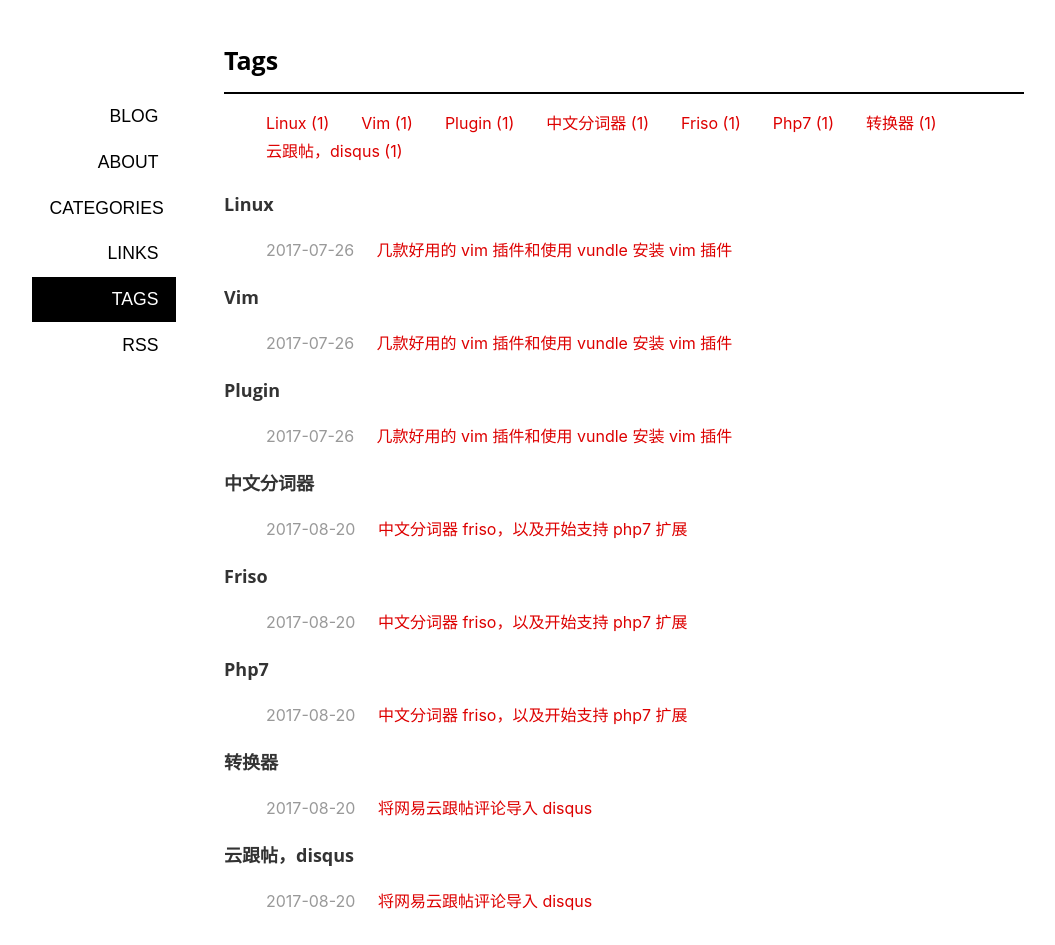
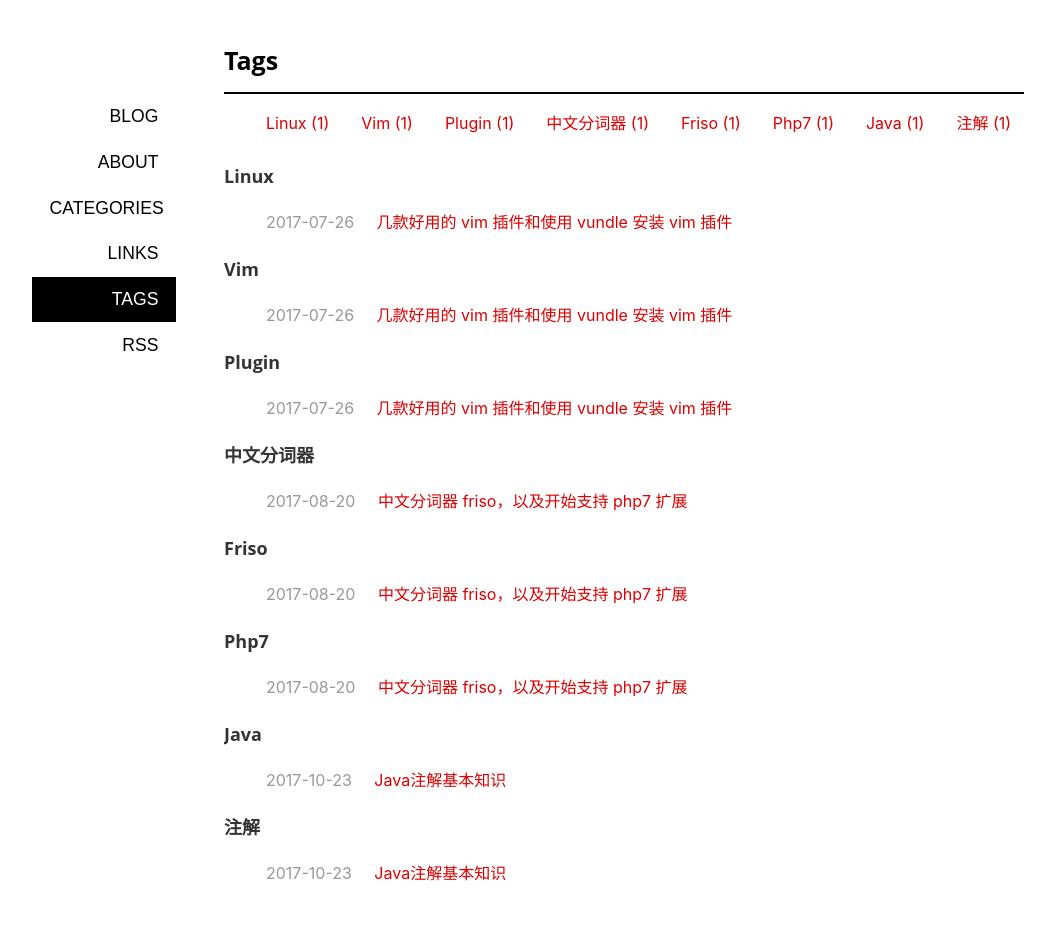
Before and after one commit to jian9ta1ba0/jtbadbb.github.io, a Jekyll site: the page built from tags.html, in a window 1280 px wide. Shown: the whole page, without its empty margins (16-1071 px from the left). Built offline with Jekyll 4.4.1, drawn with Linux system fonts in a browser that asks for light colours; comment, search, counter and statistics services are not loaded; after the commit the page ends 917 px from its top, so only the background shows below that; part of the change alters nothing that is shown.

Commit message:
Update 2017-08-20-yungentie-migrate-to-disqus.md

```diff
--- a/_posts/2017-08-20-yungentie-migrate-to-disqus.md
+++ b/_posts/2017-08-20-yungentie-migrate-to-disqus.md
@@ -1,10 +1,10 @@
 ---
 layout: post
-title: 将网易云跟帖评论导入 disqus
-date: 2017-08-20
+title: Java注解基本知识
+date: 2017-10-23
 categories:
 - tool
-tags: [转换器, 云跟帖，disqus]
+tags: [Java, 注解]
 status: publish
 type: post
 published: true
@@ -13,39 +13,137 @@ meta:
   views: '2'
 author:
   login: slayer
-  email: dongyado@gmail.com
+  email: 18723126233@163.com
   display_name: slayer
 ---
 
-### 背景
+## 定义：
+为代码提供一种形式化（元数据+源代码）的方法，为我们在其他地方可以方便的使用。元数据就是描述数据的数据，就是描述源代码的
+## 为什么引入注解：
+第一个原因：假如你想为应用设置很多的常量或参数，最好使用XML，因为它不会同特定的代码相连。如果你想把某个方法声明为服务，那么使用Annotation会更好一些，因为这种情况下需要注解和方法紧密耦合起来。
+第二个原因：Annotation定义了一种标准的描述元数据的方式
+## JAVA注解的ORM框架
+![161325133151441](https://user-images.githubusercontent.com/14925803/29908475-27c394d2-8e54-11e7-8d4c-8514b7ee0b97.jpg)
+## JAVA注解的实例
+/***********注解声明***************/
 
-两年前使用 jekyll+disqus  代替 wp 作为这个博客的系统的时候，把评论从 wp 导入了 disqus。
-以为从此就可以愉快的码字了，然而过了几个月，由于某种原因，disqus 说不能访问就不能访问了。
+     /**水果名称**/
+    @Target(ElementType.FIELD)
+    @Retention(RetentionPolicy.RUNTIME)
+    @Documented
+    public @interface FruitName {
+        String value() default "";
+       }
 
-在看过了国内几个第三方评论平台，最后投奔了多说，然后又因为某种原因，没用两个月，多说就关了。
+     /**水果颜色注解*/
+    @Target(ElementType.FIELD)
+    @Retention(RetentionPolicy.RUNTIME)
+    @Documented
+    public @interface FruitColor {
+    /**颜色枚举 */
+    public enum Color{ BULE,RED,GREEN};
+    /**颜色属性@return  */
+    Color fruitColor() default Color.GREEN;
+    }
 
-好吧，关了就关了吧，这不还有网易云跟帖嘛，花了点时间切到了云跟帖，云跟帖提供了导入多说评论的功能，
-就这样完美的导过去了，嗯，又能愉快的码字了。
+    /* * 水果供应者注解**/
+    @Target(ElementType.FIELD)
+    @Retention(RetentionPolicy.RUNTIME)
+    @Documented
+    public @interface FruitProvider {
+     /** 供应商编号@return*/
+     public int id() default -1;
+     /** 供应商名称 @return */
+     public String name() default "";
+     /** 供应商地址 @return*/
+     public String address() default "";
+    }
 
-然而，too young, 没用两个月，云跟帖也要关了。
+    /***********注解使用***************/
 
-到此，可以推测，国内的第三方评论平台全部被关掉只是时间问题。这时候q外的 disqus 反而是最稳定的平台了，
+     public class Apple {
 
-毕竟程序员总有办法能访问。所以这些天计划切回 disqus。但是 disqus 并不支持从云跟帖导出的评论数据。
-从这里反应出网易云跟帖的善后工作做的很不好，使用自定义的导出格式，给用户迁徙到其他平台造成了的很大的不方便。
+    @FruitName("Apple")
+    private String appleName;
 
-最常见的应该是导出 wp 的格式，这样绝大部分平台都会支持导入。
+    @FruitColor(fruitColor=Color.RED)
+    private String appleColor;
 
-既然 disqus 不支持，网上也没有轮子，那就只能自己造一个轮子了。
+    @FruitProvider(id=1,name="陕西红富士集团",address="陕西省西安市延安路89号红富士大厦")
+    private String appleProvider;
 
-发这篇的博客的一个原因就是方便大家找到这个轮子，毕竟 github 比较难找到。
+    public void setAppleColor(String appleColor) {
+        this.appleColor = appleColor;
+    }
+    public String getAppleColor() {
+        return appleColor;
+    }
 
-### 一个轮子，评论转换器
+    public void setAppleName(String appleName) {
+        this.appleName = appleName;
+    }
+    public String getAppleName() {
+        return appleName;
+    }
 
-就一个 converter.php 文件，从网易云跟帖导出的评论文件读取数据，生成 disqus 支持的导入文件。
+    public void setAppleProvider(String appleProvider) {
+        this.appleProvider = appleProvider;
+    }
+    public String getAppleProvider() {
+        return appleProvider;
+    }
 
-具体介绍参考下面的项目地址，项目有完整的原理和使用介绍。
+    public void displayName(){
+        System.out.println("水果的名字是：苹果");
+    }
+   }
 
-[yungentie-migrate-to-disqus][]
+    /***********注解处理器***************/
 
-[yungentie-migrate-to-disqus]: https://github.com/dongyado/yungentie-migrate-to-disqus
+    public class FruitInfoUtil {
+    public static void getFruitInfo(Class<?> clazz){
+
+        String strFruitName=" 水果名称：";
+        String strFruitColor=" 水果颜色：";
+        String strFruitProvicer="供应商信息：";
+
+        Field[] fields = clazz.getDeclaredFields();
+
+        for(Field field :fields){
+            if(field.isAnnotationPresent(FruitName.class)){
+                FruitName fruitName = (FruitName) field.getAnnotation(FruitName.class);
+                strFruitName=strFruitName+fruitName.value();
+                System.out.println(strFruitName);
+            }
+            else if(field.isAnnotationPresent(FruitColor.class)){
+                FruitColor fruitColor= (FruitColor) field.getAnnotation(FruitColor.class);
+                strFruitColor=strFruitColor+fruitColor.fruitColor().toString();
+                System.out.println(strFruitColor);
+            }
+            else if(field.isAnnotationPresent(FruitProvider.class)){
+                FruitProvider fruitProvider= (FruitProvider) field.getAnnotation(FruitProvider.class);
+                strFruitProvicer=" 供应商编号："+fruitProvider.id()+" 供应商名称："+fruitProvider.name()+" 供应商地址："+fruitProvider.address();
+                System.out.println(strFruitProvicer);
+            }
+        }
+    }
+    }
+
+    /***********输出结果***************/
+    public class FruitRun {
+
+    /**
+     * @param args
+     */
+    public static void main(String[] args) {
+
+        FruitInfoUtil.getFruitInfo(Apple.class);
+
+      }
+
+    }
+
+====================================
+ 水果名称：Apple
+ 水果颜色：RED
+ 供应商编号：1 供应商名称：陕西红富士集团 供应商地址：陕西省西安市延安路89号红富士大厦
```
